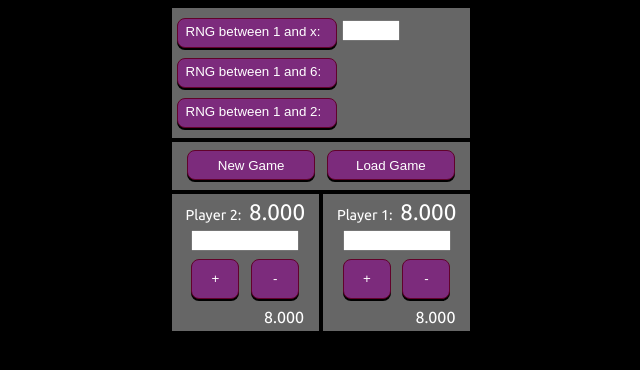
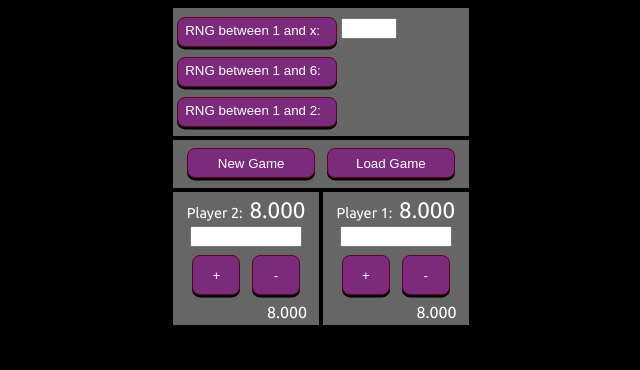
Before and after one commit to ZweiTinte/cypress-tutorial, a website: page yugioh-lp-app/lp_app_v7.html in a window 1280 px wide. Shown: the whole page, without its empty margins (319-959 px from the left). Drawn offline with Linux system fonts and the light colour scheme.

Commit message:
css improvements

```diff
--- a/yugioh-lp-app/mainstyle.css
+++ b/yugioh-lp-app/mainstyle.css
@@ -15,7 +15,7 @@ body {
 input[type="number"] {
   appearance: textfield;
   text-align: center;
-  width: 100px;
+  width: 6.5rem;
 }
 
 .ng_row {
@@ -24,7 +24,7 @@ input[type="number"] {
 }
 
 .number_generators {
-  margin-left: 5px auto;
+  margin-left: 0, 25rem auto;
   display: inline-block;
   position: relative;
 }
@@ -39,7 +39,7 @@ input[type="number"] {
 }
 
 .ng_labels_x {
-  margin-right: 5px auto;
+  margin-right: 0.25rem auto;
   display: flex;
   justify-content: right;
   position: relative;
@@ -47,22 +47,22 @@ input[type="number"] {
 }
 
 .ng_labels {
-  margin-right: 5px auto;
+  margin-right: 0.25rem auto;
   display: inline-block;
   position: relative;
   line-height: 35px;
 }
 
 .number_generator_button {
-  margin: 5px auto;
+  margin: 0.3rem auto;
   position: relative;
   display: flex;
   justify-content: left;
 }
 
 .ngx_input {
-  margin-top: 2px;
-  margin-left: 5px;
+  margin-top: 0.1rem;
+  margin-left: 0.25rem;
   display: inline-block;
   position: relative;
   height: auto;
@@ -70,24 +70,24 @@ input[type="number"] {
 
 #ngx_input {
   position: relative;
-  width: 50px;
-  margin-top: 5px;
+  width: 3rem;
+  margin-top: 0.25rem;
 }
 
 #one_six_label {
-  margin-right: 5px auto;
+  margin-right: 0.25rem auto;
   display: flex;
   justify-content: right;
 }
 
 #zero_one_label {
-  margin-right: 5px auto;
+  margin-right: 0.25rem auto;
   display: flex;
   justify-content: right;
 }
 
 #one_x_label {
-  margin-right: 5px auto;
+  margin-right: 0.25rem auto;
   display: flex;
   justify-content: right;
   width: auto;
@@ -99,7 +99,7 @@ input[type="number"] {
   height: auto;
   position: relative;
   background-color: #666666;
-  padding: 5px;
+  padding: 0.25rem;
   vertical-align: top;
   margin-bottom: 0.25rem;
   width: auto;
@@ -127,7 +127,7 @@ input[type="number"] {
   height: auto;
   position: relative;
   background-color: #666666;
-  padding: 5px;
+  padding: 0.26rem;
   vertical-align: top;
   width: auto;
   min-width: 8.6rem;
@@ -139,7 +139,7 @@ input[type="number"] {
   height: auto;
   position: relative;
   background-color: #666666;
-  padding: 5px;
+  padding: 0.26rem;
   vertical-align: top;
   width: auto;
   min-width: 8.6rem;
@@ -200,15 +200,15 @@ input[type="number"] {
 
 #player_lp_history {
   text-align: right;
-  padding: 5px;
-  margin: 5px;
+  padding: 0.25rem;
+  margin: 0.25rem;
   width: auto;
 }
 
 #opponent_lp_history {
   text-align: right;
-  padding: 5px;
-  margin: 5px;
+  padding: 0.25rem;
+  margin: 0.25rem;
   width: auto;
 }
 
@@ -216,7 +216,7 @@ input[type="number"] {
   background-color: #666666;
   text-align: center;
   position: relative;
-  padding: 5px;
+  padding: 0.25rem;
   width: auto;
 }
 
@@ -236,8 +236,8 @@ input[type="number"] {
 
 label {
   color: #ffffff;
-  font-size: 16px;
-  padding: 2px;
+  font-size: 1rem;
+  padding: 0.1rem;
   white-space: pre-wrap;
   width: auto;
 }
@@ -255,22 +255,22 @@ label {
 }
 
 button {
-  border-radius: 8px;
-  border: 1px solid rgb(97, 2, 43);
+  border-radius: 0.5rem;
+  border: 0.1rem solid rgb(97, 2, 43);
   outline: none;
   cursor: pointer;
   color: #ffffff;
-  padding: 5px 8px 5px 8px;
+  padding: 0.3rem 0.45rem 0.3rem 0.45rem;
   box-shadow: inset 1px 1px 4px rgb(31, 6, 17);
   background: rgb(124, 43, 124);
   width: 10rem;
-  min-width: 30px;
+  min-width: 2rem;
   margin-bottom: 0.25rem;
   display: inline-block;
   margin-left: auto;
   margin-right: auto;
-  box-shadow: 0 2px #000000;
-  min-height: 30px;
+  box-shadow: 0 0.15rem #000000;
+  min-height: 1.9rem;
   position: relative;
 }
 
```
